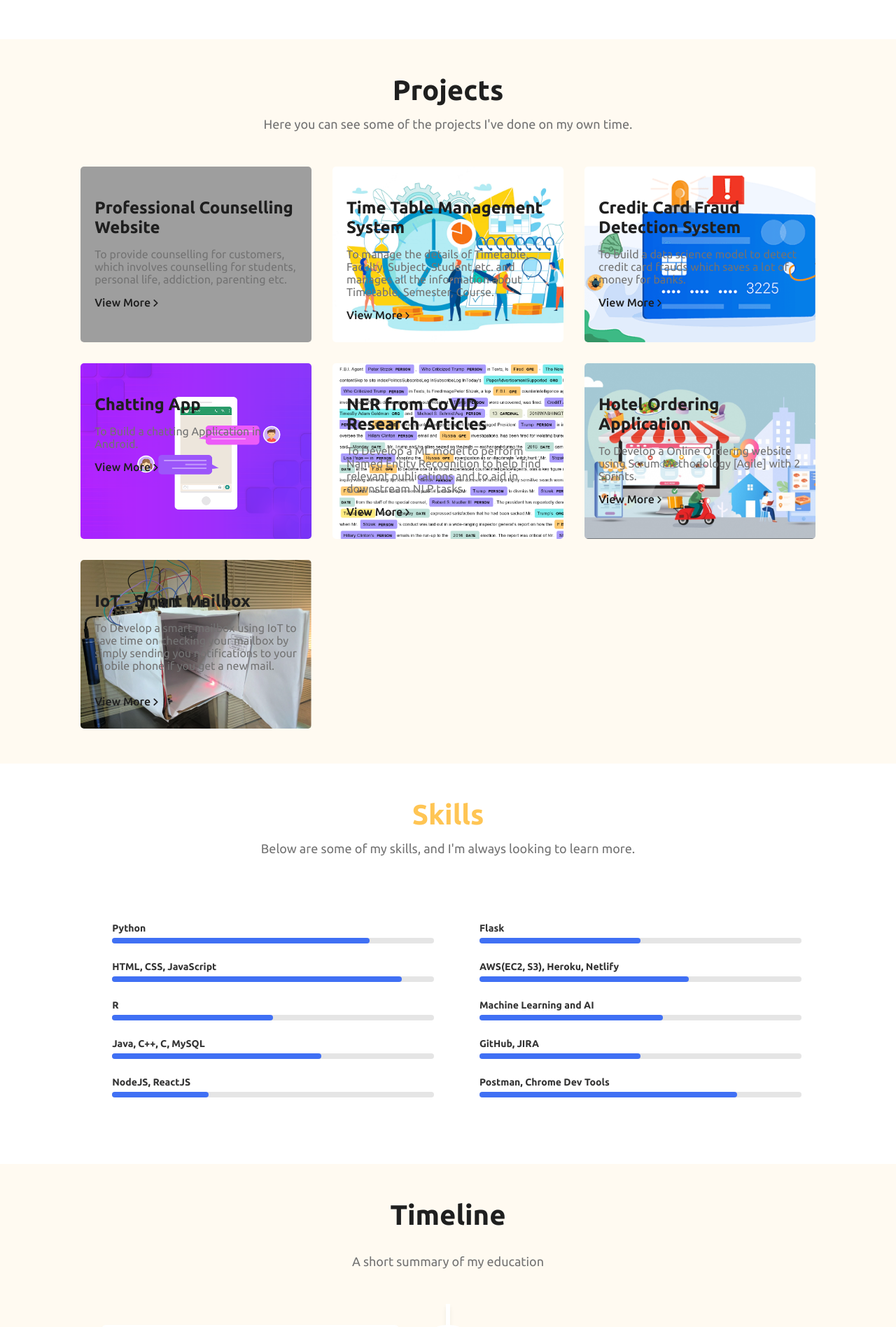
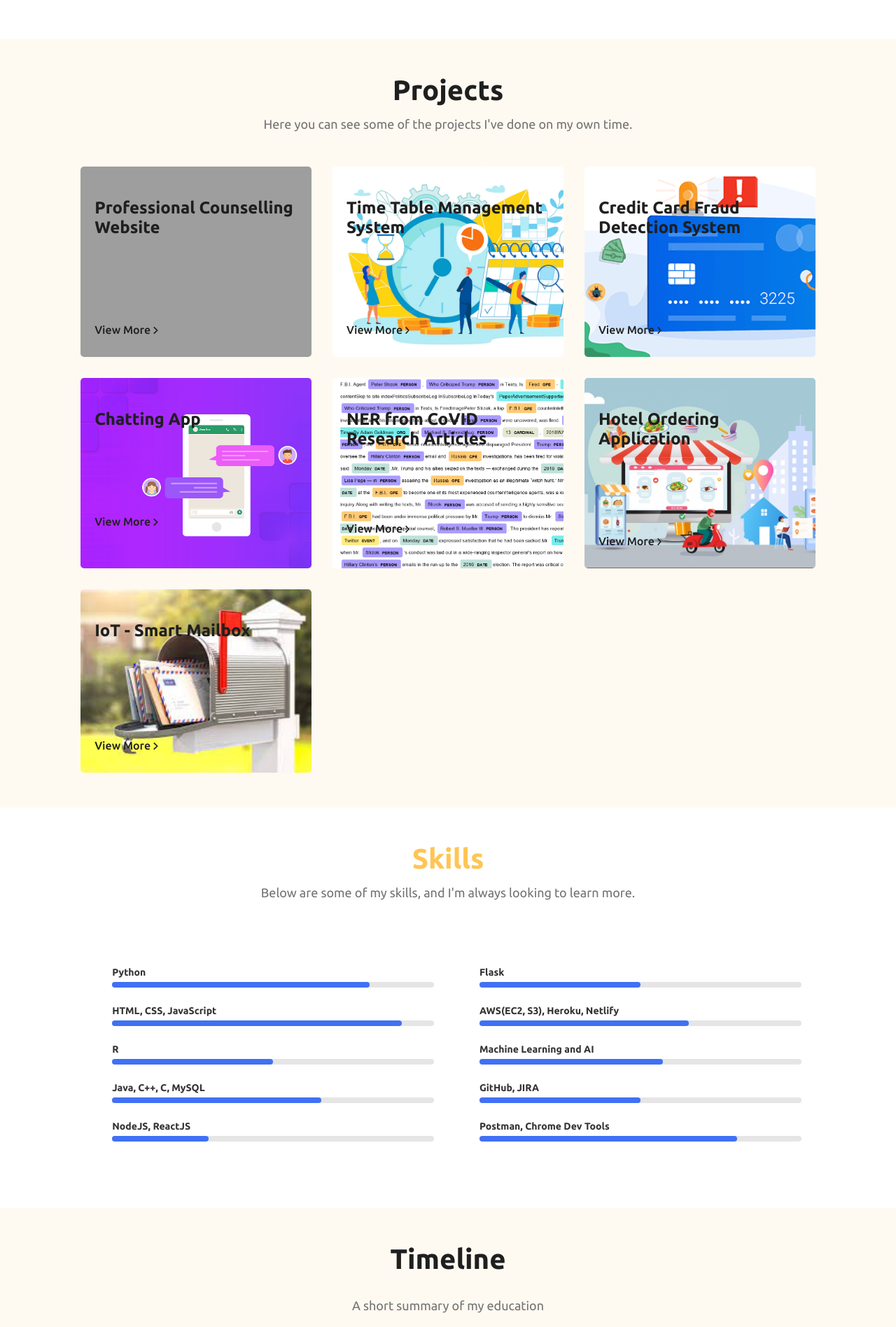
Before and after one commit to devakumarv/secured-rmhs, a Flask app: page / in a window 1280 px wide. Shown: the part 679-2575 px from the top of the page at 70% size. Run offline with Flask 2, Linux system fonts and the light colour scheme; grey boxes are pictures that could not be loaded.

Commit message:
portfolio-v1.1

```diff
--- a/static/css/style.css
+++ b/static/css/style.css
@@ -302,6 +302,7 @@ section.services {
   transition: opacity 500ms;
   visibility: hidden;
   opacity: 0;
+
 }
 .overlay:target {
   visibility: visible;
@@ -317,6 +318,7 @@ section.services {
   width: 50%;
   position: relative;
   transition: all 5s ease-in-out;
+
 }
 
 .popup h2 {
@@ -339,7 +341,7 @@ section.services {
 }
 .popup .content {
   max-height: 30%;
-  overflow: auto;
+
 }
 
 @media (max-width: 768px) {
--- a/templates/index.html
+++ b/templates/index.html
@@ -67,9 +67,7 @@
         <div class="box" style=" background-image: url('{{ url_for('static',filename='images/counselling.jpg')}}');background-repeat: no-repeat;  background-size: cover;">
 
           <h4>Professional Counselling Website</h4>
-          <p>
-            To provide counselling for customers, which involves counselling for students, personal life, addiction, parenting etc.
-          </p>
+ <br/><br/><br/><br/><br/><br/>
           <a href="#popup1">View More <img src="{{ url_for('static',filename='images/btn-arrow.svg')}}" alt="" /> </a>
 
 <div id="popup1" class="overlay">
@@ -98,10 +96,7 @@
         <div class="box" style=" background-image: url('{{ url_for('static',filename='images/timetable.webp')}}');background-repeat: no-repeat;  background-size: cover;">
 
           <h4>Time Table Management System</h4>
-          <p>
-            To manage the details of Timetable, Faculty, Subject, Student,etc. and manages all the information about Timetable, Semester, Course.
-
-          </p>
+ <br/><br/><br/><br/><br/><br/>
           <a href="#popup2">View More <img src="{{ url_for('static',filename='images/btn-arrow.svg')}}" alt="" /> </a>
             <div id="popup2" class="overlay">
 	<div class="popup">
@@ -129,9 +124,7 @@
         <div class="box" style=" background-image: url('{{ url_for('static',filename='images/creditcard.png')}}'); background-repeat: no-repeat; background-size: cover;">
 
           <h4>Credit Card Fraud Detection System</h4>
-          <p>
-            To build a data science model to detect credit card frauds which saves a lot of money for banks.
-          </p>
+ <br/><br/><br/><br/><br/><br/>
           <a href="#popup3">View More <img src="{{ url_for('static',filename='images/btn-arrow.svg')}}" alt="" /> </a>
             <div id="popup3" class="overlay">
 	<div class="popup">
@@ -159,9 +152,7 @@
          <div class="box" style=" background-image: url('{{ url_for('static',filename='images/chatapp.png')}}'); background-repeat: no-repeat;  background-size: cover;">
 
           <h4>Chatting App</h4>
-          <p>
-           To Build a chatting Application in Android.
-          </p>
+              <br/><br/><br/><br/><br/><br/>
           <a href="#popup4">View More <img src="{{ url_for('static',filename='images/btn-arrow.svg')}}" alt="" /> </a>
              <div id="popup4" class="overlay">
 	<div class="popup">
@@ -189,9 +180,7 @@
          <div class="box" style=" background-image: url('{{ url_for('static',filename='images/ner.png')}}'); background-repeat: no-repeat;  background-size: cover;">
 
           <h4>NER from CoVID Research Articles</h4>
-          <p>
-          To Develop a ML model to perform Named Entity Recognition to help find relevant publications and to aid in downstream NLP tasks.
-          </p>
+ <br/><br/><br/><br/><br/>
           <a href="#popup5">View More <img src="{{ url_for('static',filename='images/btn-arrow.svg')}}" alt="" /> </a>
              <div id="popup5" class="overlay">
 	<div class="popup">
@@ -219,9 +208,7 @@
          <div class="box" style=" background-image: url('{{ url_for('static',filename='images/food.jpg')}}');background-repeat: no-repeat;  background-size: cover;">
 
           <h4>Hotel Ordering Application</h4>
-          <p>
-           To Develop a Online Ordering website using Scrum Methodology [Agile] with 2 Sprints.
-          </p>
+ <br/><br/><br/><br/><br/><br/>
           <a href="#popup6">View More <img src="{{ url_for('static',filename='images/btn-arrow.svg')}}" alt="" /> </a>
              <div id="popup6" class="overlay">
 	<div class="popup">
@@ -246,12 +233,10 @@
 	</div>
 </div>
         </div>
-          <div class="box" style=" background-image: url('{{ url_for('static',filename='images/iot.webp')}}'); background-repeat: no-repeat;  background-size: cover;">
+          <div class="box" style=" background-image: url('{{ url_for('static',filename='images/iot.jpg')}}'); background-repeat: no-repeat;  background-size: cover;">
 
           <h4>IoT - Smart Mailbox</h4>
-          <p>
-           To Develop a smart mailbox using IoT to save time on checking your mailbox by simply sending you notifications to your mobile phone if you get a new mail.
-          </p><br/>
+         <br/><br/><br/><br/><br/><br/><br/>
           <a href="#popup7">View More <img src="{{ url_for('static',filename='images/btn-arrow.svg')}}" alt="" /> </a>
              <div id="popup7" class="overlay">
 	<div class="popup">
@@ -391,7 +376,7 @@
                 <p>
                         <b>Course</b>:  B.Tech – Computer Science and Engineering<br/>
 	                    <b>Period</b>:  4 years<br/>
-	                    <b>Grade</b> (in CGPA):  8.5/10 (Up to 5th Semester)<br/>
+	                    <b>Grade</b> (in CGPA):  8.6/10 (Up to 6th Semester)<br/>
 
                      </p>
             </div>
@@ -404,7 +389,7 @@
                 <p>
                         <b>Stream</b>:  Physics, Chemistry, Maths (PCM)<br/>
 	                    <b>Period</b>:  2 years<br/>
-	                    <b>JEE Mains Score</b> (in percentile):  93.85/100<br/>
+	                    <b>JEE Mains Score</b> (percentile):  93.85/100<br/>
                      </p>
             </div>
         </div>
```
Also changed, not shown: static/images/iot.jpg (added), static/images/iot.webp.
